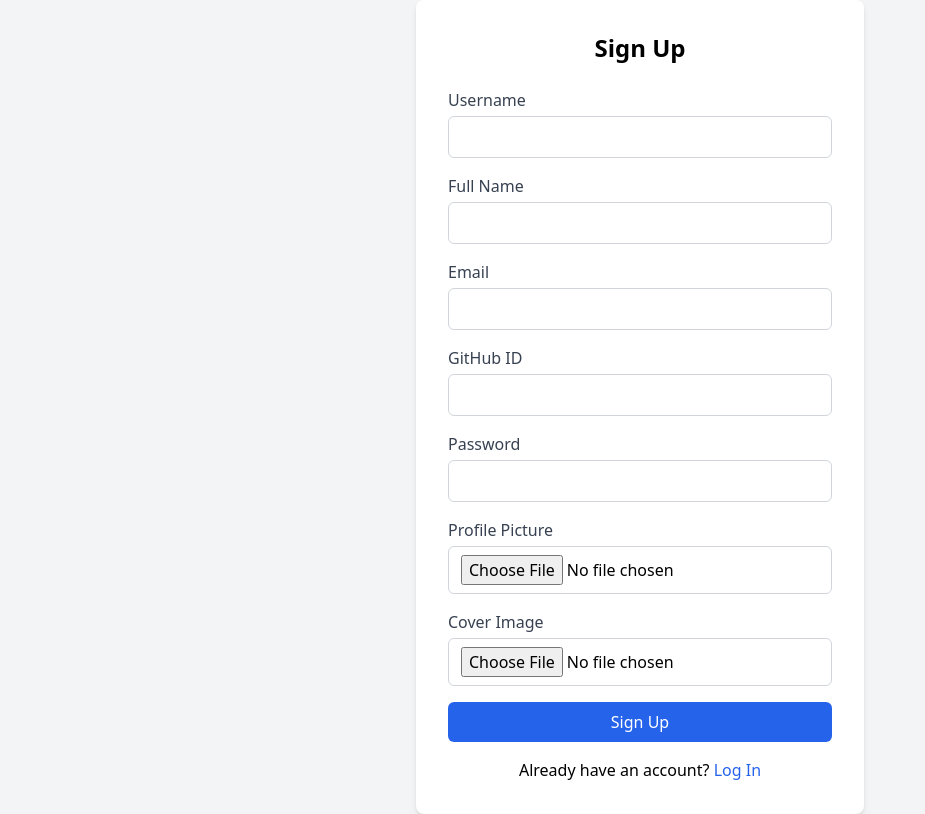
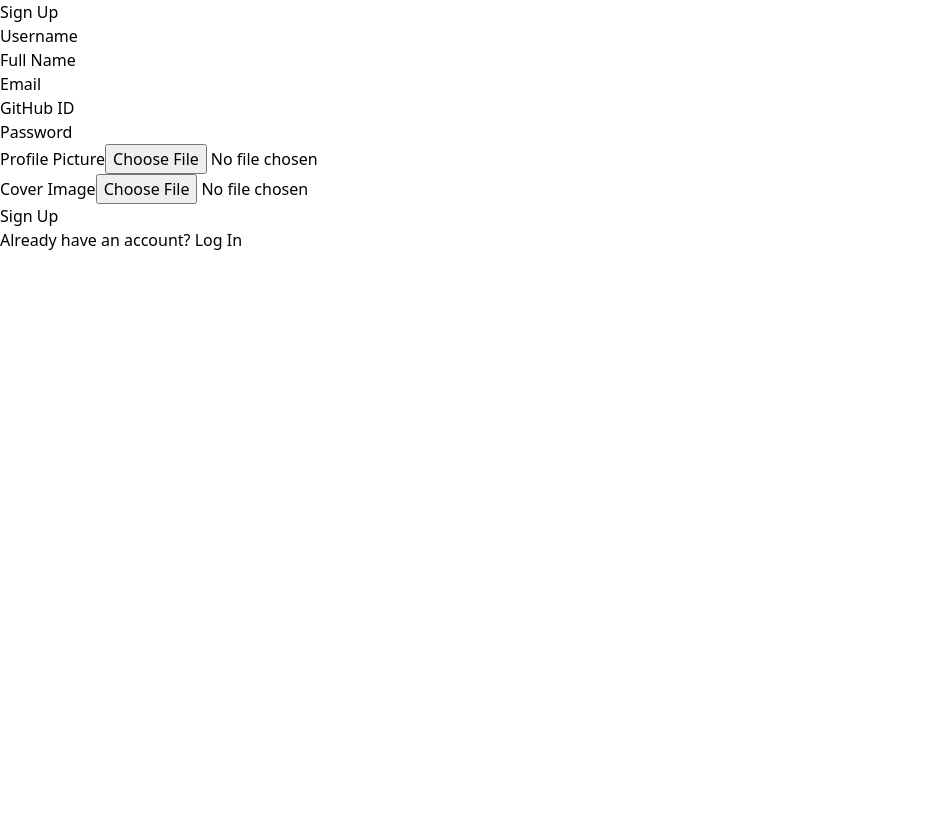
Before and after one commit to UjjawalGusain/PortfolioHub, a React (Vite) app in the folder frontend/: page /signup in a window 1280 px wide. Shown: the whole page, without its empty margins (0-925 px from the left). Built offline with nearby package versions, Linux system fonts and the light colour scheme.

Commit message:
Debugged file upload issue in sign up

```diff
--- a/frontend/package.json
+++ b/frontend/package.json
@@ -15,6 +15,7 @@
     "react": "^18.3.1",
     "react-dom": "^18.3.1",
     "react-hook-form": "^7.52.1",
+    "react-otp-input": "^3.1.1",
     "react-redux": "^9.1.2",
     "react-router-dom": "^6.24.1"
   },
--- a/frontend/src/components/Signup/Signup.jsx
+++ b/frontend/src/components/Signup/Signup.jsx
@@ -1,6 +1,6 @@
 import React, { useEffect } from "react";
 import { useForm } from "react-hook-form";
-import { Link, useNavigate } from "react-router-dom";
+import { useNavigate } from "react-router-dom";
 import { useDispatch, useSelector } from "react-redux";
 import { signup } from "../../redux/auth/authThunks.js";
 
@@ -8,146 +8,81 @@ function Signup() {
   const { register, handleSubmit, formState: { errors } } = useForm();
   const dispatch = useDispatch();
   const navigate = useNavigate();
-  const { error, isAuthenticated } = useSelector((state) => {
-    console.log("Auth: ", state.auth)
-    return (state.auth || {})
-  });
+  const { error, isAuthenticated } = useSelector((state) => state.auth.auth || {});
 
-  const onSubmit = (data) => {
-    dispatch(signup(data));
+  const onSubmit = async (data) => {
+    const formData = new FormData();
+    formData.append("username", data.username);
+    formData.append("fullname", data.fullname);
+    formData.append("email", data.email);
+    formData.append("githubId", data.githubId);
+    formData.append("password", data.password);
+    formData.append("profilePic", data.profilePic[0]);
+    formData.append("coverImg", data.coverImg[0]);
+
+    dispatch(signup(formData));
   };
 
   useEffect(() => {
-    // console.log("Auth: ", isAuthenticated)
-    // console.log('Err: ', error)
     if (isAuthenticated) {
       navigate("/signup/verify-otp");
     }
   }, [isAuthenticated, navigate]);
 
   return (
-    <div className="min-h-screen flex flex-col items-center justify-center bg-gray-100">
-      <div className="w-full max-w-md bg-white p-8 rounded-lg shadow-md">
-        <h2 className="text-2xl font-bold mb-6 text-center">Sign Up</h2>
-        <form onSubmit={handleSubmit(onSubmit)} className="space-y-4">
     <div>
-            <label className="block mb-1 font-medium text-gray-700">
-              Username
-            </label>
-            <input
-              type="text"
-              {...register("username", { required: "Username is required" })}
-              className="w-full px-3 py-2 border border-gray-300 rounded-md focus:outline-none focus:ring-2 focus:ring-blue-500"
-            />
-            {errors.username && (
-              <p className="text-red-500 text-sm">{errors.username.message}</p>
-            )}
+      <h2>Sign Up</h2>
+      <form onSubmit={handleSubmit(onSubmit)} encType="multipart/form-data">
+        <div>
+          <label>Username</label>
+          <input type="text" {...register("username", { required: "Username is required" })} />
+          {errors.username && <p>{errors.username.message}</p>}
         </div>
 
         <div>
-            <label className="block mb-1 font-medium text-gray-700">
-              Full Name
-            </label>
-            <input
-              type="text"
-              {...register("fullname", { required: "Full name is required" })}
-              className="w-full px-3 py-2 border border-gray-300 rounded-md focus:outline-none focus:ring-2 focus:ring-blue-500"
-            />
-            {errors.fullname && (
-              <p className="text-red-500 text-sm">{errors.fullname.message}</p>
-            )}
+          <label>Full Name</label>
+          <input type="text" {...register("fullname", { required: "Full name is required" })} />
+          {errors.fullname && <p>{errors.fullname.message}</p>}
         </div>
 
         <div>
-            <label className="block mb-1 font-medium text-gray-700">
-              Email
-            </label>
-            <input
-              type="email"
-              {...register("email", { required: "Email is required" })}
-              className="w-full px-3 py-2 border border-gray-300 rounded-md focus:outline-none focus:ring-2 focus:ring-blue-500"
-            />
-            {errors.email && (
-              <p className="text-red-500 text-sm">{errors.email.message}</p>
-            )}
+          <label>Email</label>
+          <input type="email" {...register("email", { required: "Email is required" })} />
+          {errors.email && <p>{errors.email.message}</p>}
         </div>
 
         <div>
-            <label className="block mb-1 font-medium text-gray-700">
-              GitHub ID
-            </label>
-            <input
-              type="text"
-              {...register("githubId", { required: "GitHub ID is required" })}
-              className="w-full px-3 py-2 border border-gray-300 rounded-md focus:outline-none focus:ring-2 focus:ring-blue-500"
-            />
-            {errors.githubId && (
-              <p className="text-red-500 text-sm">{errors.githubId.message}</p>
-            )}
+          <label>GitHub ID</label>
+          <input type="text" {...register("githubId", { required: "GitHub ID is required" })} />
+          {errors.githubId && <p>{errors.githubId.message}</p>}
         </div>
 
         <div>
-            <label className="block mb-1 font-medium text-gray-700">
-              Password
-            </label>
-            <input
-              type="password"
-              {...register("password", { required: "Password is required" })}
-              className="w-full px-3 py-2 border border-gray-300 rounded-md focus:outline-none focus:ring-2 focus:ring-blue-500"
-            />
-            {errors.password && (
-              <p className="text-red-500 text-sm">{errors.password.message}</p>
-            )}
+          <label>Password</label>
+          <input type="password" {...register("password", { required: "Password is required" })} />
+          {errors.password && <p>{errors.password.message}</p>}
         </div>
 
         <div>
-            <label className="block mb-1 font-medium text-gray-700">
-              Profile Picture
-            </label>
-            <input
-              type="file"
-              {...register("profilePic", {
-                required: "Profile picture is required",
-              })}
-              className="w-full px-3 py-2 border border-gray-300 rounded-md focus:outline-none focus:ring-2 focus:ring-blue-500"
-            />
-            {errors.profilePic && (
-              <p className="text-red-500 text-sm">
-                {errors.profilePic.message}
-              </p>
-            )}
+          <label>Profile Picture</label>
+          <input type="file" {...register("profilePic")} />
+          {errors.profilePic && <p>{errors.profilePic.message}</p>}
         </div>
 
         <div>
-            <label className="block mb-1 font-medium text-gray-700">
-              Cover Image
-            </label>
-            <input
-              type="file"
-              {...register("coverImg", { required: "Cover image is required" })}
-              className="w-full px-3 py-2 border border-gray-300 rounded-md focus:outline-none focus:ring-2 focus:ring-blue-500"
-            />
-            {errors.coverImg && (
-              <p className="text-red-500 text-sm">{errors.coverImg.message}</p>
-            )}
+          <label>Cover Image</label>
+          <input type="file" {...register("coverImg")} />
+          {errors.coverImg && <p>{errors.coverImg.message}</p>}
         </div>
 
-          {error && <p className="text-red-500 text-sm">{error}</p>}
+        {error && <p>{error}</p>}
 
-          <button
-            type="submit"
-            className="w-full py-2 px-4 bg-blue-600 text-white rounded-md hover:bg-blue-700 focus:outline-none focus:ring-2 focus:ring-blue-500"
-          >
-            Sign Up
-          </button>
+        <button type="submit">Sign Up</button>
       </form>
-        <p className="mt-4 text-center">
+      <p>
         Already have an account?{" "}
-          <Link to="/login" className="text-blue-600 hover:underline">
-            Log In
-          </Link>
+        <a href="/login">Log In</a>
       </p>
-      </div>
     </div>
   );
 }
--- a/frontend/src/components/VerifyOtp/VerifyOtp.jsx
+++ b/frontend/src/components/VerifyOtp/VerifyOtp.jsx
@@ -1,9 +1,91 @@
-import React from 'react'
+import React, { useState, useEffect } from "react";
+import { useForm } from "react-hook-form";
+import OtpInput from "react-otp-input";
+import { USER_ENDPOINTS } from "../../services/apiService.js";
+import axios from 'axios';
+import { useSelector, useDispatch } from "react-redux";
+import { useNavigate } from "react-router-dom";
+import { clearPassword } from "../../redux/auth/authSlice.js";
 
 function VerifyOtp() {
+  const [otp, setOtp] = useState("");
+  const [loading, setLoading] = useState(false);
+  const { register, handleSubmit, formState: { errors }, setError, clearErrors } = useForm();
+  const navigate = useNavigate();
+  const userData = useSelector((state) => state.auth.auth.user?.data || {});
+  const dispatch = useDispatch();
+
+  useEffect(() => {
+    console.log("userData in VerifyOtp:", userData);
+  }, [userData]);
+
+  const onSubmit = async () => {
+    if (otp.length !== 6) {
+      setError("otp", {
+        type: "manual",
+        message: "OTP must be 6 digits long",
+      });
+    } else {
+      clearErrors("otp");
+      setLoading(true);
+      try {
+        console.log(userData);
+        const response = await axios.post(USER_ENDPOINTS.VERIFY_OTP, { otp, userData });
+        console.log("Verification Response:", response.data);
+
+        if (response.data.success) {
+          dispatch(clearPassword());
+          console.log("New User Data: ");
+          console.log(userData);
+          // navigate("/next-step");
+        } else {
+          console.log("OTP verification failed:", response.data.error);
+          setError("otp", {
+            type: "manual",
+            message: response.data.error || "OTP verification failed",
+          });
+        }
+      } catch (error) {
+        console.error("Error verifying OTP:", error);
+        setError("otp", {
+          type: "manual",
+          message: "An error occurred while verifying the OTP",
+        });
+      } finally {
+        setLoading(false);
+      }
+    }
+  };
+
   return (
-    <div>VerifyOtp</div>
-  )
+    <div className="min-h-screen flex flex-col items-center justify-center bg-gray-100">
+      <div className="w-full max-w-md bg-white p-8 rounded-lg shadow-md">
+        <h2 className="text-2xl font-bold mb-6 text-center">Verify OTP</h2>
+        <form onSubmit={handleSubmit(onSubmit)} className="space-y-4 ">
+          <OtpInput
+            value={otp}
+            onChange={setOtp}
+            numInputs={6}
+            inputStyle={{ color: "black", border: "1px solid #ccc", borderRadius: "4px", width: "40px", height: "40px", margin: "0 12px", fontSize: "16px" }}
+            renderInput={(props) => (
+              <input
+                {...props}
+                className="border border-gray-300 p-2 rounded-md w-12 text-center"
+              />
+            )}
+          />
+          {errors.otp && <p className="text-red-500 text-sm">{errors.otp.message}</p>}
+          <button
+            type="submit"
+            className="w-full py-2 px-4 bg-blue-600 text-white rounded-md hover:bg-blue-700 focus:outline-none focus:ring-2 focus:ring-blue-500"
+            disabled={loading}
+          >
+            {loading ? "Verifying..." : "Submit"}
+          </button>
+        </form>
+      </div>
+    </div>
+  );
 }
 
-export default VerifyOtp
+export default VerifyOtp;
--- a/frontend/src/redux/auth/authSlice.js
+++ b/frontend/src/redux/auth/authSlice.js
@@ -1,5 +1,4 @@
 import { createSlice } from "@reduxjs/toolkit";
-import { signup } from "./authThunks.js";
 
 const initialState = {
   auth: {
@@ -13,27 +12,30 @@ const initialState = {
 const authSlice = createSlice({
   name: "auth",
   initialState,
-  reducers: {},
-  extraReducers: (builder) => {
-    builder
-      .addCase(signup.pending, (state) => {
+  reducers: {
+    signupStart: (state) => {
       state.auth.loading = true;
       state.auth.error = null;
-      })
-      .addCase(signup.fulfilled, (state, action) => {
+    },
+    signupSuccess: (state, action) => {
       state.auth.loading = false;
       state.auth.isAuthenticated = true;
       state.auth.user = action.payload;
       state.auth.error = null;
-      })
-      .addCase(signup.rejected, (state, action) => {
+    },
+    signupFailure: (state, action) => {
       state.auth.loading = false;
       state.auth.isAuthenticated = false;
       state.auth.user = null;
       state.auth.error = action.payload;
-      });
+    },
+    clearPassword: (state) => {
+      if (state.auth.user && state.auth.user.data && state.auth.user.data.password) {
+        delete state.auth.user.data.password;
+      }
+    },
   },
 });
 
-export const { signupStart, signupSuccess, signupFailure } = authSlice.actions;
+export const { signupStart, signupSuccess, signupFailure, clearPassword } = authSlice.actions;
 export default authSlice.reducer;
```
Also changed, not shown: frontend/src/redux/auth/authThunks.js (+12 -10 lines), frontend/src/redux/store.js (+9 -4 lines), frontend/src/services/apiService.js (+1 -10 lines), 2 other files (tests, documents, lock files or other folders). Lines whose indentation alone changed are shown as unchanged.
